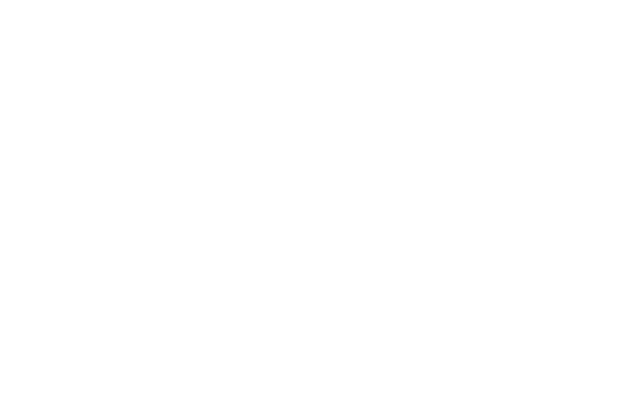
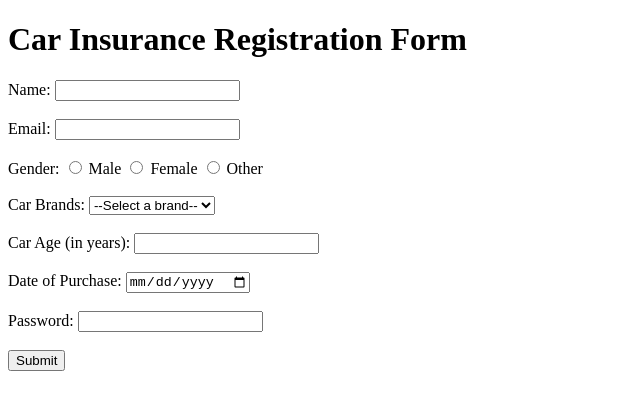
Before and after one commit to acciojob/car-insurance-form-AjayDhakrey, a website: page main.html in a window 1280 px wide. Shown: the whole page, without its empty margins (0-640 px from the left). Drawn offline with Linux system fonts and the light colour scheme.

Commit message:
created a submission

```diff
--- a/main.html
+++ b/main.html
@@ -1,16 +1,59 @@
 <!DOCTYPE html>
+<html lang="en">
+<head>
+    <meta charset="UTF-8">
+    <meta name="viewport" content="width=device-width, initial-scale=1.0">
+    <title>Car Insurance Registration Form</title>
+</head>
+<body>
+    <h1>Car Insurance Registration Form</h1>
+    <form method="post">
 
-<html>
 
-<head>
-	<link rel="stylesheet" href="styles.css">
-</head>
+        <label for="name">Name:</label>
+        <input type="text" id="name" name="name" required>
+        <br><br>
 
-<body>
-	<!-- the entire body must be written by student -->
-    <script type="text/javascript" src="./script.js">
-</script>
 
+        <label for="email">Email:</label>
+        <input type="email" id="email" name="email" required>
+        <br><br>
+
+
+        <span>Gender:</span>
+        <input type="radio" id="male" name="gender" value="Male" required>
+        <label for="male">Male</label>
+        <input type="radio" id="female" name="gender" value="Female" required>
+        <label for="female">Female</label>
+        <input type="radio" id="other" name="gender" value="Other" required>
+        <label for="other">Other</label>
+        <br><br>
+
+
+        <label for="cars">Car Brands:</label>
+        <select id="cars" name="cars">
+            <option value="">--Select a brand--</option>
+            <option value="BMW">BMW</option>
+            <option value="Audi">Audi</option>
+            <option value="Mercedez">Mercedez</option>
+        </select>
+        <br><br>
+
+
+        <label for="carage">Car Age (in years):</label>
+        <input type="number" id="carage" name="carage" required>
+        <br><br>
+
+        <label for="dop">Date of Purchase:</label>
+        <input type="date" id="dop" name="dop" required>
+        <br><br>
+
+
+        <label for="password">Password:</label>
+        <input type="password" id="password" name="password" required>
+        <br><br>
+
+        <button type="submit">Submit</button>
+    </form>
 </body>
-
 </html>
```
